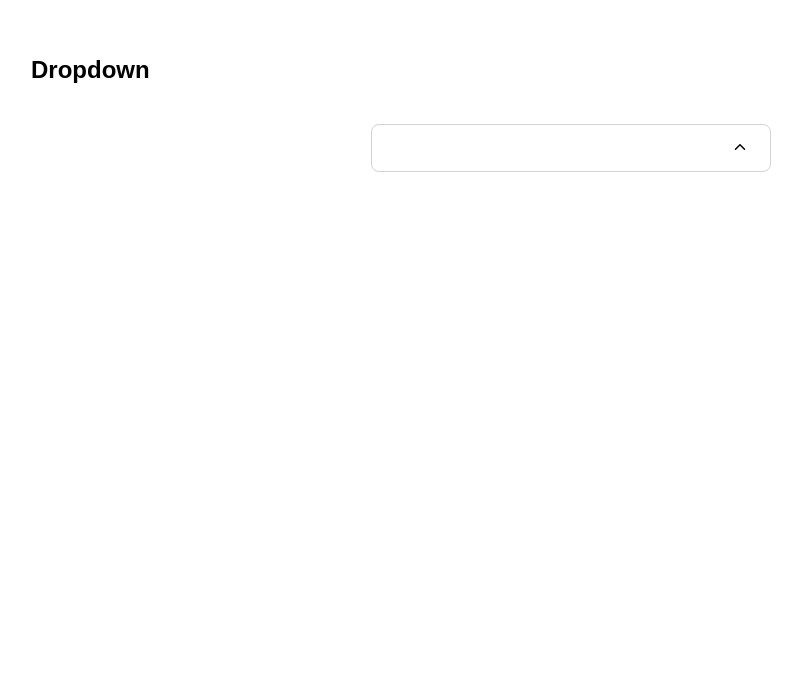
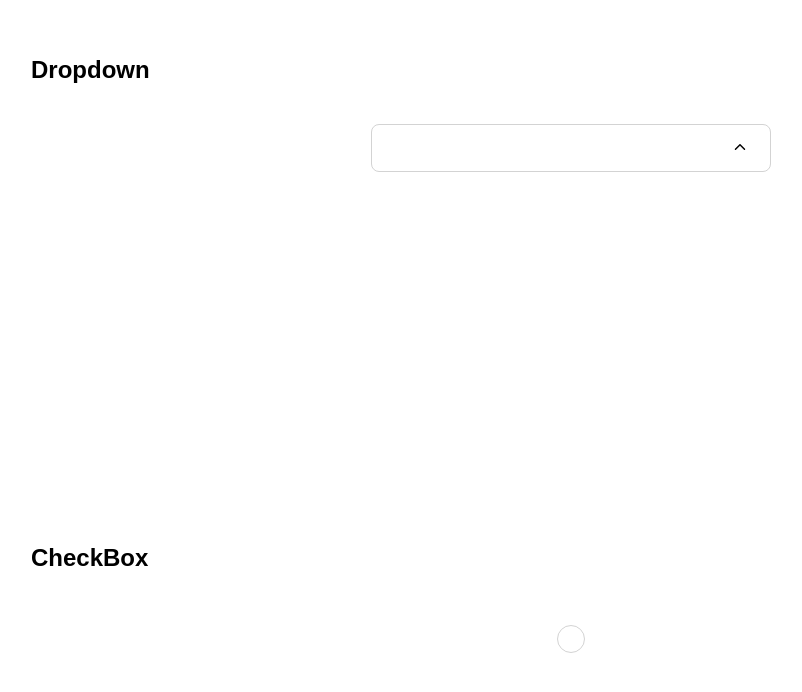
Before and after one commit to y-solb/custom_component, a React (Create React App) app in the folder custom-component/: page / in a window 1280 px wide. Shown: the part 2912-3604 px from the top of the page, without its empty margins (69-871 px from the left). Before the commit the page ends 3416 px from the top, so only its background shows below. Built offline with nearby package versions, Linux system fonts and the light colour scheme.

Commit message:
Feat: CheckBox component 추가

```diff
--- a/custom-component/src/App.js
+++ b/custom-component/src/App.js
@@ -6,6 +6,7 @@ import Tag from "./component/Tag";
 import AutoComplete from "./component/AutoComplete";
 import ClickToEdit from "./component/ClickEdit";
 import Dropdown from "./component/Dropdown";
+import CheckBox from "./component/CheckBox";
 
 function App() {
   return (
@@ -18,6 +19,7 @@ function App() {
         <AutoComplete />
         <ClickToEdit />
         <Dropdown />
+        <CheckBox />
       </Layout>
     </>
   );
--- /dev/null
+++ b/custom-component/src/component/CheckBox.js
@@ -0,0 +1,52 @@
+import React, { useState } from "react";
+import styled from "styled-components";
+import Container from "./Container";
+
+const CheckBox = () => {
+  const [isCheck, setCheck] = useState(false);
+
+  const handleCheckBox = () => {
+    setCheck(!isCheck);
+  };
+
+  return (
+    <Container title={"CheckBox"}>
+      <CheckBoxInput
+        id="checkbox"
+        type="checkbox"
+        onChange={handleCheckBox}
+        isCheck={isCheck}
+      />
+      <CheckBoxLabel htmlFor="checkbox" isCheck={isCheck}>
+        <Icon viewBox="0 0 24 24">
+          <polyline points="20 6 9 17 4 12" />
+        </Icon>
+      </CheckBoxLabel>
+    </Container>
+  );
+};
+
+export default CheckBox;
+
+const Icon = styled.svg`
+  fill: none;
+  stroke: white;
+  stroke-width: 2px;
+`;
+
+const CheckBoxInput = styled.input`
+  visibility: hidden;
+`;
+
+const CheckBoxLabel = styled.label`
+  display: inline-block;
+  width: 28px;
+  height: 28px;
+  padding: 4px;
+  background: ${(props) => (props.isCheck ? "blueviolet" : "white")};
+  border: ${(props) => (props.isCheck ? "none" : "1px solid lightgray")};
+  border-radius: 50%;
+  ${Icon} {
+    visibility: ${(props) => (props.isCheck ? "visible" : "hidden")};
+  }
+`;
```
